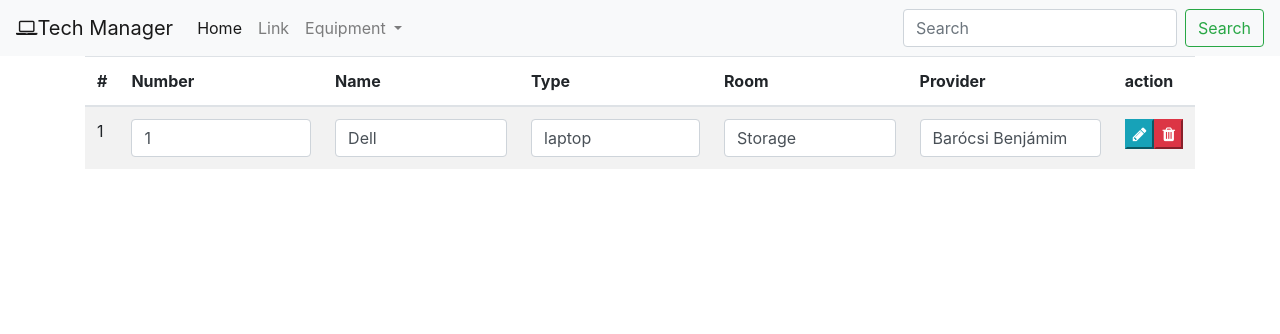
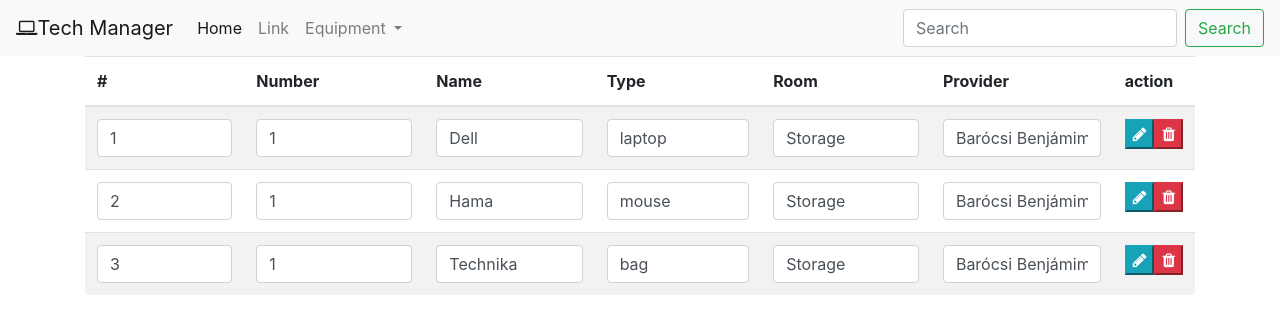
Before and after one commit to barocsibenjamin/my-world-of-ps, an Angular app in the folder tech-manager/: page / in a window 1280 px wide. Shown: the top 334 px of the page. Built offline with nearby package versions, Linux system fonts and the light colour scheme.

Commit message:
added ngFor for dinamic listing

```diff
--- a/tech-manager/src/app/service/base.service.ts
+++ b/tech-manager/src/app/service/base.service.ts
@@ -13,6 +13,22 @@
         type: 'laptop',
         room: 'Storage',
         provider: 'Barócsi Benjámim'
+      },
+      {
+        id: '2',
+        number: '1',
+        name: 'Hama',
+        type: 'mouse',
+        room: 'Storage',
+        provider: 'Barócsi Benjámim'
+      },
+      {
+        id: '3',
+        number: '1',
+        name: 'Technika',
+        type: 'bag',
+        room: 'Storage',
+        provider: 'Barócsi Benjámim'
       }
     ]
   };
--- a/tech-manager/src/app/template/data-table/data-table.component.html
+++ b/tech-manager/src/app/template/data-table/data-table.component.html
@@ -11,24 +11,9 @@
         </tr>
     </thead>
     <tbody>
-        <tr>
-            <td>
-                {{ list[0].number }}
-            </td>
-            <td>
-                <app-data-cell [cellValue]=list[0].number></app-data-cell>
-            </td>
-            <td>
-                <app-data-cell [cellValue]=list[0].name></app-data-cell>
-            </td>
-            <td>
-                <app-data-cell [cellValue]=list[0].type></app-data-cell>
-            </td>
-            <td>
-                <app-data-cell [cellValue]=list[0].room></app-data-cell>
-            </td>
-            <td>
-                <app-data-cell [cellValue]=list[0].provider></app-data-cell>
+        <tr *ngFor="let row of list">
+            <td *ngFor="let col of cols">
+                <app-data-cell [cellValue]="row[col.key]"></app-data-cell>
             </td>
             <td>
                 <div class="btn-group">
```
